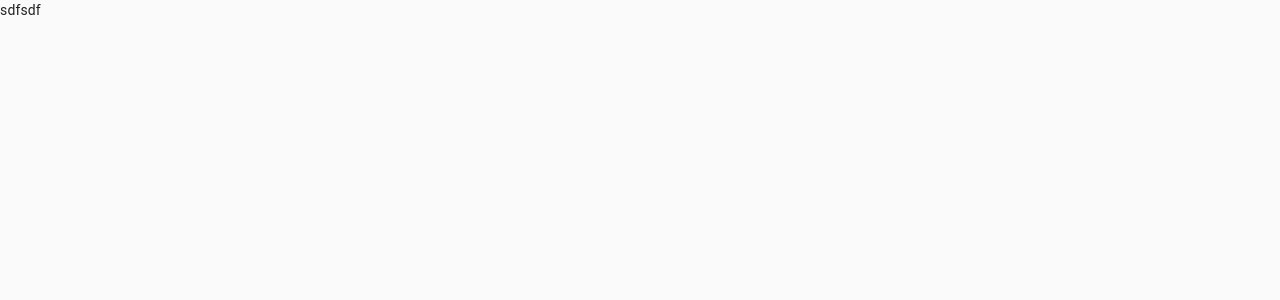
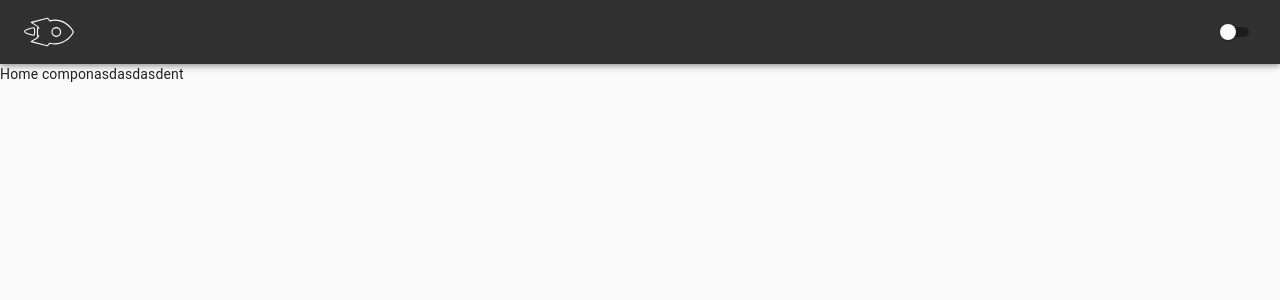
Before and after one commit to TO19/portfolio, a React (Create React App) app: page / in a window 1280 px wide. Shown: the top 300 px of the page. Built offline with nearby package versions, Linux system fonts and the light colour scheme.

Commit message:
Home header

```diff
--- a/src/App.tsx
+++ b/src/App.tsx
@@ -1,13 +1,14 @@
-import React from "react";
+import React, { useEffect } from "react";
 import { BrowserRouter, Route, Switch } from "react-router-dom";
+import Home from "./pages/home/Home";
+import { rocketAscii } from "./shared/constants/misc.const";
 
 export default function App() {
+  useEffect(() => console.log(rocketAscii), []);
   return (
     <BrowserRouter>
       <Switch>
-        <Route path={"/"}>
-          <div>sdfsdf</div>
-        </Route>
+        <Route path={"/"} component={Home} />
       </Switch>
     </BrowserRouter>
   );
--- a/src/components/header/Header.tsx
+++ b/src/components/header/Header.tsx
@@ -5,8 +5,10 @@ import Typography from "@material-ui/core/Typography";
 import { Switch } from "@material-ui/core";
 import { ThemeContext } from "../../providers/AppProviders";
 import { useStyles } from "../../shared/hooks/use-styles";
-
-const rocket = require("../../assets/rocket.svg");
+import RocketSVG from "../rocket-svg/RocketSVG";
+import useWindowPosition from "../../shared/hooks/use-window-position";
+import { headerFadeBP } from "../../shared/constants/scroll.const";
+import PageProgressBar from "../page-progress-bar/PageProgressBar";
 
 export default function Header(): ReactElement {
   const themeContext = useContext(ThemeContext);
@@ -15,15 +17,25 @@ export default function Header(): ReactElement {
     () => themeContext.handleThemeSwitch(),
     [themeContext]
   );
+  const windowPos = useWindowPosition();
 
   return (
-    <AppBar position="static">
+    <AppBar
+      position="sticky"
+      color={windowPos > headerFadeBP ? "primary" : "secondary"}
+      elevation={windowPos > headerFadeBP ? 0 : 4}
+      style={{
+        transition: "background 300ms cubic-bezier(0.4, 0, 0.2, 1) 0ms",
+      }}
+    >
+      <PageProgressBar />
       <Toolbar>
-        <img src={rocket} alt="Application logo" width="60px" height="60px" />
         <Typography variant="h5" align="left" className={classes.headerTitle}>
+          <RocketSVG width="50px" height="50px" transform="rotate(90)" />
           {/* Phamton div */}
         </Typography>
         <Switch
+          color={windowPos > headerFadeBP ? "secondary" : "primary"}
           checked={themeContext.type === "dark"}
           onChange={onChangeSwitchTheme}
           size="small"
--- /dev/null
+++ b/src/components/page-progress-bar/PageProgressBar.tsx
@@ -0,0 +1,36 @@
+import React, { useContext, useEffect, useState } from "react";
+import "./page-progress-bar.scss";
+import { ThemeContext } from "../../providers/AppProviders";
+
+export default function PageProgressBar(): JSX.Element {
+  const [scroll, setScroll] = useState<string>("0");
+  const { theme } = useContext(ThemeContext);
+
+  useEffect(() => {
+    function progressBarHandler() {
+      const totalScroll = document.documentElement.scrollTop;
+      const windowHeight =
+        document.documentElement.scrollHeight -
+        document.documentElement.clientHeight;
+      const scroll = `${totalScroll / windowHeight}`;
+
+      setScroll(scroll);
+    }
+
+    window.addEventListener("scroll", progressBarHandler);
+
+    return () => window.removeEventListener("scroll", progressBarHandler);
+  });
+  return (
+    <div id="progress-bar-container">
+      <div
+        id="progress-bar"
+        style={{
+          transform: `scale(${scroll}, 1)`,
+          opacity: `${scroll}`,
+          background: theme.palette.secondary.main,
+        }}
+      />
+    </div>
+  );
+}
--- /dev/null
+++ b/src/components/page-progress-bar/page-progress-bar.scss
@@ -0,0 +1,19 @@
+#progress-bar-container {
+  position: fixed;
+  z-index: 10;
+  width: 100%;
+  top: 0;
+  left: 0;
+}
+
+
+#progress-bar {
+  transform-origin: top left;
+  transform: scale(0,0);
+  opacity: 0;
+}
+
+#progress-bar-container,
+#progress-bar {
+  height: 4px;
+}
--- /dev/null
+++ b/src/components/rocket-svg/RocketSVG.tsx
@@ -0,0 +1,29 @@
+import React, { useContext } from "react";
+import { ReactComponent as Rocket } from "../../assets/rocket.svg";
+import { ThemeContext } from "../../providers/AppProviders";
+import useWindowPosition from "../../shared/hooks/use-window-position";
+import { headerFadeBP } from "../../shared/constants/scroll.const";
+
+interface RocketSVGProps {
+  width: string;
+  height: string;
+  transform?: string;
+}
+
+export default function RocketSVG(props: RocketSVGProps) {
+  const { theme } = useContext(ThemeContext);
+  const windowPos = useWindowPosition();
+
+  return (
+    <Rocket
+      fill={
+        windowPos > headerFadeBP
+          ? theme.palette.secondary.main
+          : theme.palette.primary.main
+      }
+      width={props.width}
+      height={props.height}
+      transform={props.transform ?? ""}
+    />
+  );
+}
--- a/src/pages/home/Home.tsx
+++ b/src/pages/home/Home.tsx
@@ -0,0 +1,17 @@
+import React from "react";
+import Header from "../../components/header/Header";
+
+export default function Home() {
+  return (
+    <>
+      <Header />
+      <div
+        style={{
+          height: "9000px",
+        }}
+      >
+        Home componasdasdasdent
+      </div>
+    </>
+  );
+}
--- a/src/providers/AppProviders.tsx
+++ b/src/providers/AppProviders.tsx
@@ -1,4 +1,4 @@
-import React, { ReactElement, useState } from "react";
+import React, { ReactElement } from "react";
 import { CssBaseline, ThemeProvider } from "@material-ui/core";
 import { useTheme } from "../shared/hooks/use-theme";
 
@@ -14,29 +14,12 @@ export const ThemeContext = React.createContext<ThemeProviderType>(
 
 export default function AppProviders(props: any): ReactElement {
   const [theme, type, handleThemeSwitch] = useTheme();
-  const [appLoading, setAppLoading] = useState(false);
 
   return (
     <ThemeContext.Provider value={{ theme, type, handleThemeSwitch }}>
       <ThemeProvider theme={theme}>
         <CssBaseline />
-        {appLoading ? (
-          <div
-            style={{
-              height: "100vh",
-              width: "100vw",
-              display: "flex",
-              justifyContent: "center",
-              alignItems: "center",
-            }}
-          >
-            <span role="img" aria-label="Loading state">
-              🤔
-            </span>
-          </div>
-        ) : (
-          props.children
-        )}
+        {props.children}
       </ThemeProvider>
     </ThemeContext.Provider>
   );
--- /dev/null
+++ b/src/shared/constants/misc.const.ts
@@ -0,0 +1,45 @@
+export const rocketAscii = `
+               ^
+               !
+               !
+               ^
+              / \\
+             /___\\
+            |= G =|
+            |     |
+            |     |
+            |     |
+            |     |
+            |     |
+            |     |
+            |     |
+            |     |
+            |     |
+           /|##O##|\\
+          / |##I##| \\
+         /  |##X##|  \\
+        |  / ^ | ^ \\  |
+        | /  ( | )  \\ |
+        |/   ( | )   \\|
+            ((   ))
+           ((  :  ))
+           ((  :  ))
+            ((   ))
+             (( ))
+              ( )
+               |
+               ^
+              ***
+             *****
+            *******
+           *********
+          ***********
+         ******/\\*****
+        ******/  \\*****
+       ******/    \\*****
+      ******/__/\\__\\*****
+     *********************
+    ***********************
+    ___________/\\___________
+https://github.com/TO19/portfolio
+`;
--- /dev/null
+++ b/src/shared/constants/scroll.const.ts
@@ -0,0 +1 @@
+export const headerFadeBP = 180;
--- a/src/shared/hooks/use-styles.tsx
+++ b/src/shared/hooks/use-styles.tsx
@@ -3,6 +3,8 @@ import { makeStyles } from "@material-ui/core/styles";
 export const useStyles = makeStyles(() => ({
   headerTitle: {
     flexGrow: 1,
+    display: "flex",
     textShadow: "2px 4px 3px rgba(0,0,0,0.3)",
+    alignContent: "center",
   },
 }));
--- a/src/shared/hooks/use-theme.ts
+++ b/src/shared/hooks/use-theme.ts
@@ -1,6 +1,5 @@
 import { useState, useMemo } from "react";
 import { PaletteType, createMuiTheme } from "@material-ui/core";
-import { deepOrange, deepPurple, lightBlue } from "@material-ui/core/colors";
 
 export type UseThemeType = [any, PaletteType, () => void];
 
@@ -8,9 +7,8 @@ export const useTheme = (): UseThemeType => {
   const [type, setThemeType] = useState<PaletteType>("light");
 
   const theme = useMemo(() => {
-    const mainPrimaryColor = type === "dark" ? deepOrange[500] : lightBlue[500];
-    const mainSecondaryColor =
-      type === "dark" ? deepOrange[900] : deepPurple[500];
+    const mainPrimaryColor = type === "dark" ? "#303030" : "#FAFAFA";
+    const mainSecondaryColor = type === "dark" ? "#FAFAFA" : "#303030";
     return createMuiTheme({
       palette: {
         type: type,
--- /dev/null
+++ b/src/shared/hooks/use-window-position.ts
@@ -0,0 +1,14 @@
+import { useLayoutEffect, useState } from "react";
+
+export default function useWindowPosition() {
+  const [scrollPosition, setPosition] = useState(0);
+  useLayoutEffect(() => {
+    function updatePosition() {
+      setPosition(window.pageYOffset);
+    }
+    window.addEventListener("scroll", updatePosition);
+    updatePosition();
+    return () => window.removeEventListener("scroll", updatePosition);
+  }, []);
+  return scrollPosition;
+}
```
